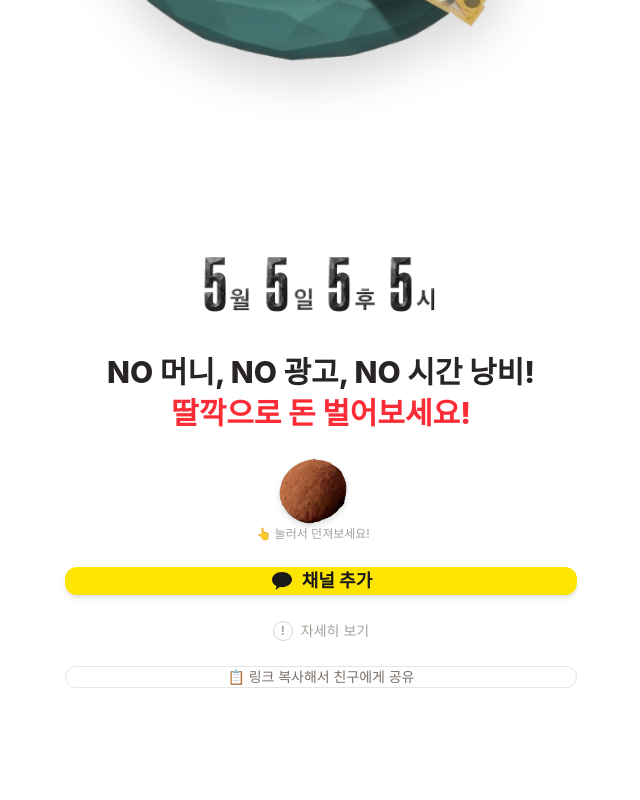
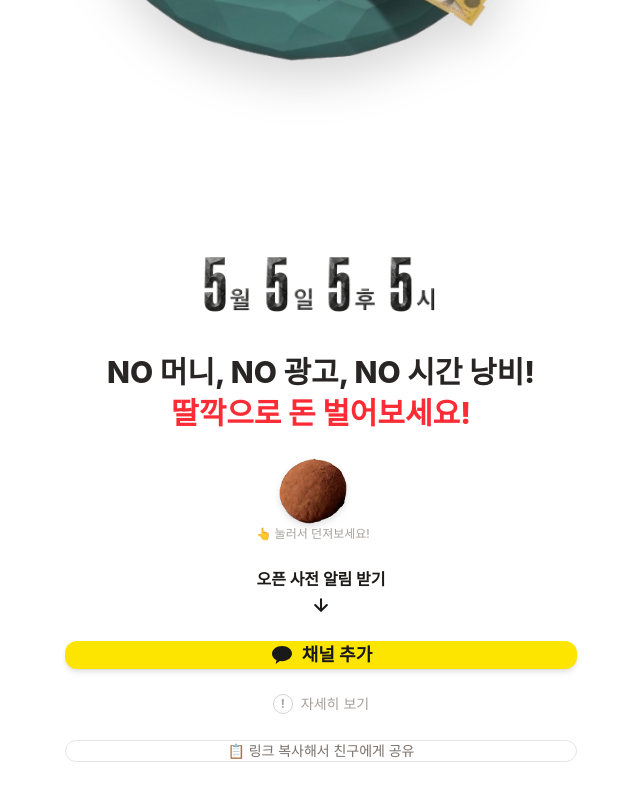
Before and after one commit to burst-bak/burst-landing, a Next.js app: page / in a window 1280 px wide. Shown: the part 755-1555 px from the top of the page, without its empty margins (319-959 px from the left). Before the commit the page ends 1509 px from the top, so only its background shows below. Built offline with nearby package versions, Linux system fonts and the light colour scheme.

Commit message:
feat: 카카오 채널 위에 '오픈 사전 알림 받기' 안내 추가

```diff
--- a/src/app/page.tsx
+++ b/src/app/page.tsx
@@ -437,6 +437,16 @@ export default function LandingPage() {
           </span>
         </button>
 
+        {/* ── 사전 알림 안내 ── */}
+        <div className="flex flex-col items-center gap-1 mt-2">
+          <p className="text-sm sm:text-base font-bold text-[#1C1917]">
+            오픈 사전 알림 받기
+          </p>
+          <svg width="20" height="20" viewBox="0 0 24 24" fill="none" stroke="#1C1917" strokeWidth="2.5" strokeLinecap="round" strokeLinejoin="round">
+            <path d="M12 5v14M5 12l7 7 7-7" />
+          </svg>
+        </div>
+
         {/* ── 카카오 채널 추가 버튼 (링크 방식) ── */}
         <a
           href="https://pf.kakao.com/_sTjCX/friend"
```
